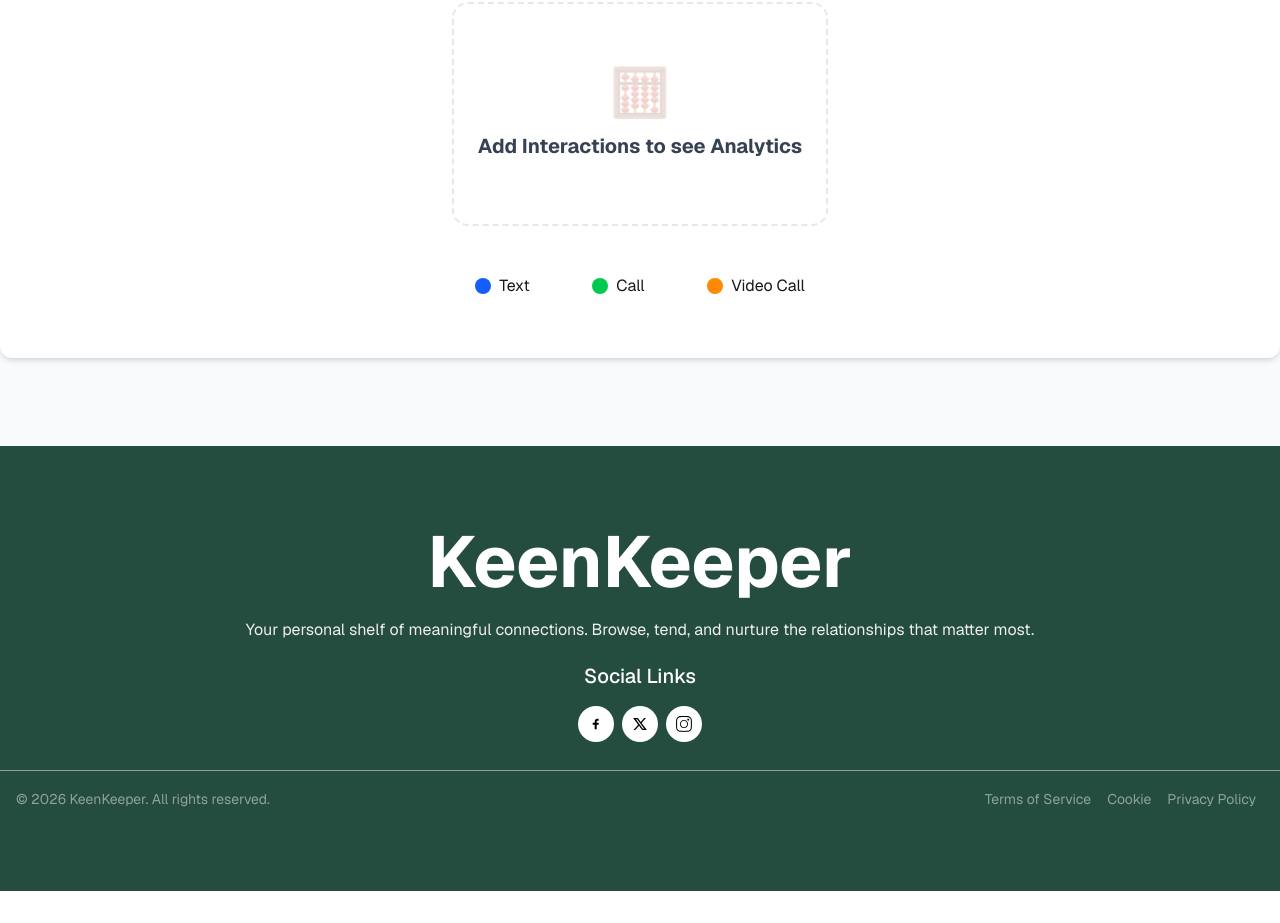
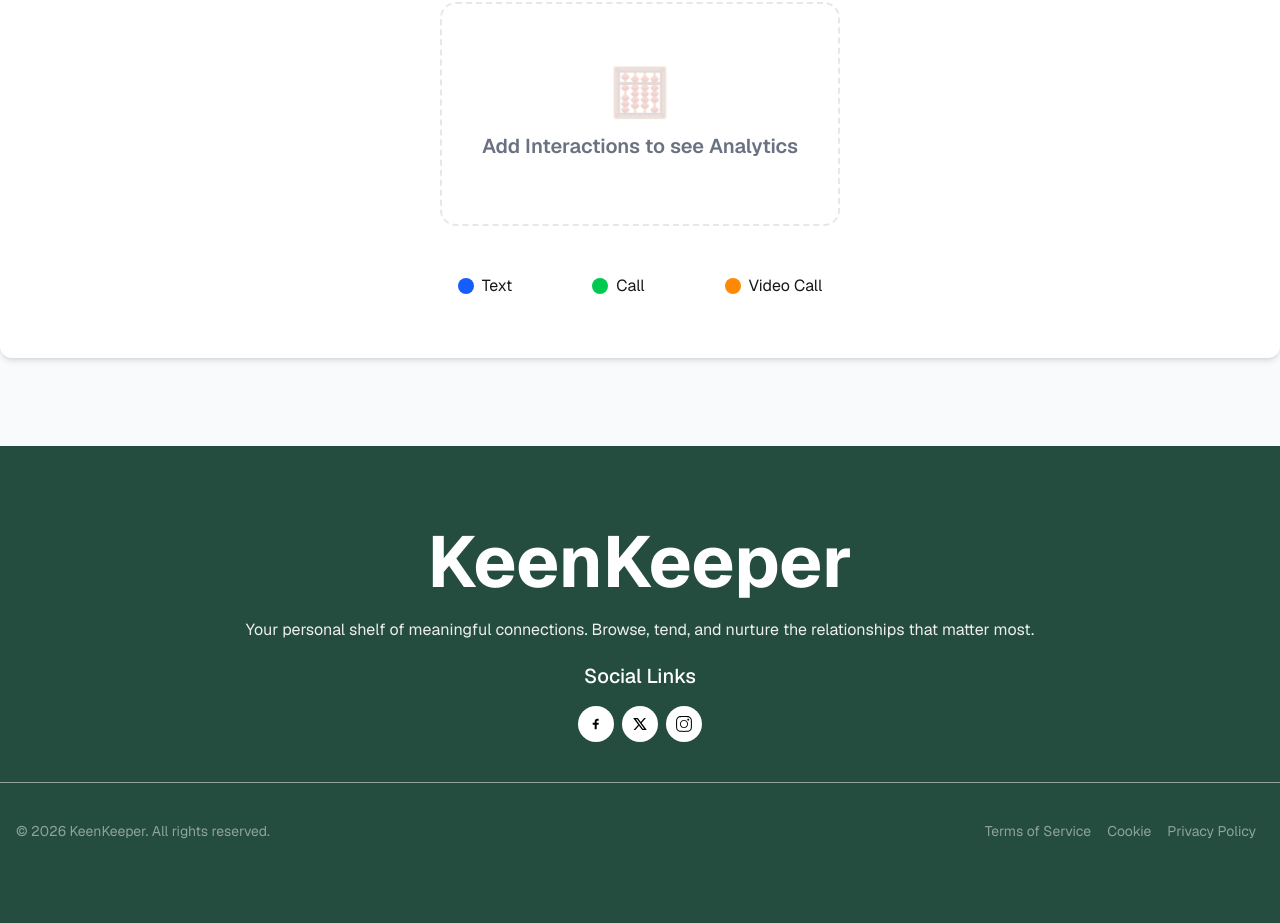
Before and after one commit to 0xW1zard/assignment-7, a React (Vite) app: page /stats in a window 1280 px wide. Shown: the part 299-1222 px from the top of the page. Before the commit the page ends 1190 px from the top, so only its background shows below. Built offline with nearby package versions, Linux system fonts and the light colour scheme.

Commit message:
Added readME & some Fix

```diff
--- a/public/datas.json
+++ b/public/datas.json
@@ -158,7 +158,7 @@
     {
       "id": 14,
       "name": "Ben Carter",
-      "picture": "https://i.pravatar.cc/150?u=ben",
+      "picture": "https://i.pravatar.cc/150?u=benChart",
       "email": "ben.c@lawfirm.com",
       "days_since_contact": 32,
       "status": "overdue",
--- a/src/components/footer/Footer.jsx
+++ b/src/components/footer/Footer.jsx
@@ -19,9 +19,9 @@
                         <Link to="https://instagram.com" target='_blank' className="p-2.5 bg-white rounded-full text-black"><SlSocialInstagram /></Link>
                     </div>
                 </div>
-                <div className='flex justify-between items-center mt-7 border-t border-[#fafafa7e] pt-4 px-4'>
-                    <p className='text-sm text-[#fafafa7e]'>© 2026 KeenKeeper. All rights reserved.</p>
-                    <div>
+                <div className='flex justify-between items-center mt-10 border-t border-[#fafafa7e] pt-4 px-4'>
+                    <p className='text-sm text-[#fafafa7e] mt-5'>© 2026 KeenKeeper. All rights reserved.</p>
+                    <div className='mt-5'>
                         <Link to="/#" className='text-sm text-[#fafafa7e] mx-2'>Terms of Service</Link>
                         <Link to="/#" className='text-sm text-[#fafafa7e] mx-2'>Cookie</Link>
                         <Link to="/#" className='text-sm text-[#fafafa7e] mx-2'>Privacy Policy</Link>
--- a/src/components/hero/Hero.jsx
+++ b/src/components/hero/Hero.jsx
@@ -10,10 +10,10 @@
         <div className='container mx-auto pt-10 pb-5'>
             <div className="hero my-3 ">
                 <div className="hero-content text-center">
-                    <div className="max-w-md">
+                    <div className="max-w-3xl">
                         <h1 className="text-5xl font-bold">Friends to keep close in your life</h1>
                         <p className="py-6 text-[#64748b]">
-                            Your personal shelf of meaningful connections. Browse, tend, and nurture the relationships that matter most.
+                            Your personal shelf of meaningful connections. Browse, tend, and nurture the <br /> relationships that matter most.
                         </p>
                         <button className="btn bg-[#244d3f] text-white"><span><svg xmlns="http://www.w3.org/2000/svg" fill="none" viewBox="0 0 24 24" strokeWidth={2} stroke="currentColor" className="size-4.5">
                             <path strokeLinecap="round" strokeLinejoin="round" d="M12 4.5v15m7.5-7.5h-15" />
--- a/src/main.jsx
+++ b/src/main.jsx
@@ -14,7 +14,7 @@
     </FriendProvider>
     <ToastContainer
     position="bottom-right"
-    autoClose={1000}
+    autoClose={800}
     theme="light"
     transition={Flip}
     ></ToastContainer>
--- a/src/pages/error/Error.jsx
+++ b/src/pages/error/Error.jsx
@@ -35,7 +35,7 @@
         <div className="mt-10 flex items-center justify-center gap-x-6">
           <Link
             to="/"
-            className="rounded-md bg-green-700 px-4 py-2.5 text-sm font-semibold text-white shadow-sm hover:bg-green-500 focus-visible:outline focus-visible:outline-2 focus-visible:outline-offset-2 focus-visible:outline-green-600 transition-colors duration-200"
+            className="rounded-md bg-green-700 px-4 py-2.5 text-sm font-semibold text-white shadow-sm hover:bg-green-500 transition-colors duration-200"
           >
             Go back home
           </Link>
--- a/src/pages/stats/Stats.jsx
+++ b/src/pages/stats/Stats.jsx
@@ -31,7 +31,7 @@
 
     return (
         <div className='bg-[#f8fafc]'>
-            <div className='container mx-auto py-16 px-3 md:px-0 '>
+            <div className='container mx-auto py-16 px-3 xl:px-0 '>
                 <h1 className='text-3xl font-bold mb-10'>Friendship Analytics</h1>
                 <div className='bg-white p-5 rounded-xl shadow-md mb-6'>
                     <h2 className='text-xl text-[#244d3f] mt-2'>By Interaction Type</h2>
@@ -40,11 +40,11 @@
                             intaList.length === 0 ?
                                 <div className="flex flex-col items-center justify-center py-16 bg-white border-2 border-dashed border-gray-200 rounded-2xl">
                                     <div className="text-5xl mb-4 opacity-20">🧮</div>
-                                    <h3 className="text-xl font-bold text-gray-700 px-6">Add Interactions to see Analytics</h3>
+                                    <h3 className="text-xl font-semibold text-gray-500 px-10">Add Interactions to see Analytics</h3>
                                 </div>
                                 :
                                 <div>
-                                    <PieChart style={{ width: '100%', maxWidth: '500px', maxHeight: '70vh', aspectRatio: 1 }} responsive>
+                                    <PieChart style={{ width: '100%', maxWidth: '300px', maxHeight: '70vh', aspectRatio: 1 }} responsive>
                                         <Pie data={data} innerRadius="80%"
                                             outerRadius="100%"
                                             cornerRadius="50%"
@@ -55,7 +55,7 @@
                                     </PieChart>
                                 </div>
                         }
-                        <div className='flex gap-4  justify-around mt-12'>
+                        <div className='flex gap-x-10 md:gap-x-20 justify-center mt-12'>
                             <div className='flex items-center justify-center'>
                                 <div className='w-4 h-4 bg-blue-600 rounded-full mr-2'></div>
                                 <p>Text</p>
--- a/src/pages/timeline/TimeLine.jsx
+++ b/src/pages/timeline/TimeLine.jsx
@@ -13,7 +13,7 @@
 
     return (
         <div className='bg-[#f8fafc] flex flex-col min-h-screen'>
-            <div className='container mx-auto py-16 grow px-3 md:px-0'>
+            <div className='container mx-auto py-16 grow px-3 xl:px-0'>
                 <div>
                     <h1 className='text-5xl font-semibold'>TimeLine</h1>
 
```
Also changed, not shown: 1 other file (tests, documents, lock files or other folders).
